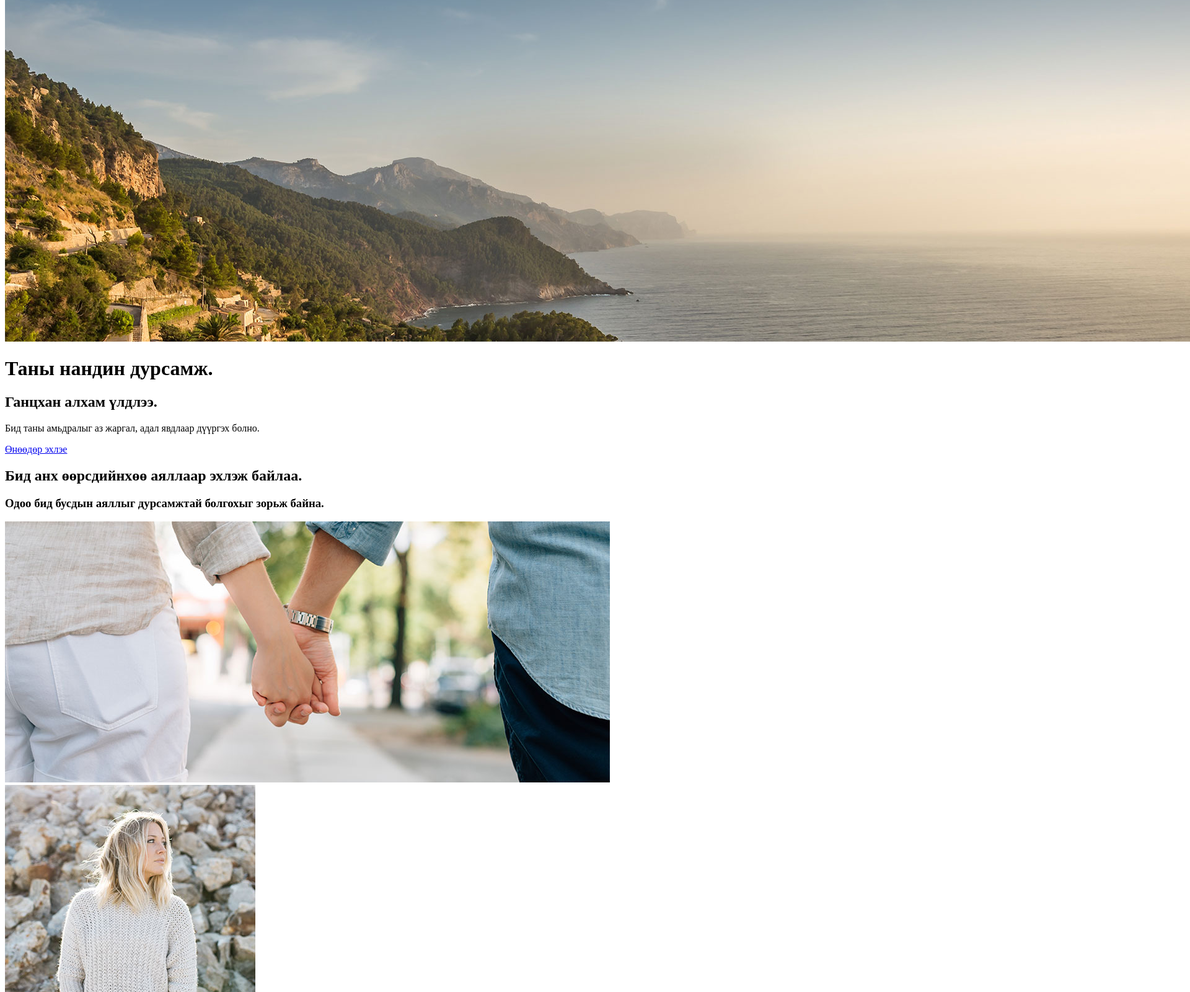
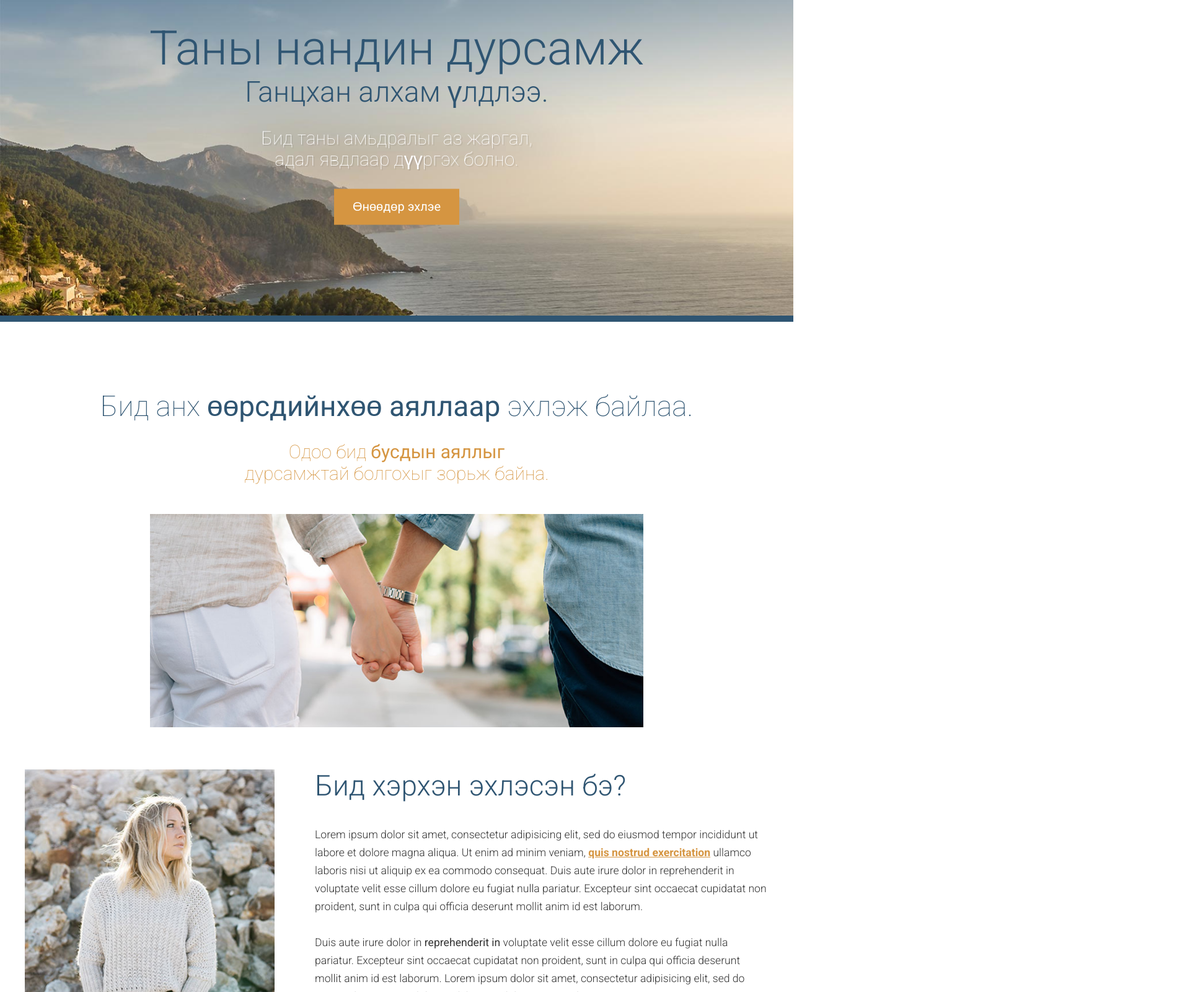
Before and after one commit to Zng-202601/platinum-travel-site, a website: page app/index.html in a window 1280 px wide. Shown: the part 260-1860 px from the top of the page at 62% size, 1920 px wide, since content can reach past the window. Drawn offline with Linux system fonts and the light colour scheme.

Commit message:
Large hero section, Intro section-ийг хийж дуусав

```diff
--- /dev/null
+++ b/app/assets/scripts/App.js
@@ -0,0 +1,5 @@
+import "../styles/styles.css";
+
+// if (module.hot) {
+//   module.hot.accept();
+// }
--- /dev/null
+++ b/app/assets/styles/base/_global.css
@@ -0,0 +1,16 @@
+body {
+    font-family: "Roboto", sans-serif;
+    color: #333;
+}
+img {
+    max-width: 100%;
+    height: auto;
+}
+
+* {
+    box-sizing: border-box;
+}
+
+a {
+    color: $mainOrange;
+}
--- /dev/null
+++ b/app/assets/styles/base/_mixins.css
@@ -0,0 +1,25 @@
+@define-mixin atSmall {
+    @media(min-width: 530px) {
+        @mixin-content;
+    }
+}
+
+@define-mixin atMedium {
+    @media(min-width: 880px) {
+        @mixin-content;
+    }
+}
+
+@define-mixin atLarge {
+    @media(min-width: 1200px) {
+        @mixin-content;
+    }
+}
+
+@define-mixin clearfix {
+    &::after {
+    content: "";
+    clear: both;
+    display: table;
+    }
+}
--- /dev/null
+++ b/app/assets/styles/base/_variables.css
@@ -0,0 +1,2 @@
+$mainBlue: #2f5572;
+$mainOrange: #d59541;
--- /dev/null
+++ b/app/assets/styles/modules/_btn.css
@@ -0,0 +1,19 @@
+.btn {
+    background-color: $mainBlue;
+    color: #fff;
+    text-decoration: none;
+    padding: 0.75rem 1.2rem;
+    display: inline-block;
+
+    &--orange {
+        background-color: $mainOrange;
+    }
+
+    &--large {
+        padding: 1.1rem 1.9rem;
+
+        @mixin atSmall {
+            font-size: 1.25rem;
+        }
+    }
+}
--- /dev/null
+++ b/app/assets/styles/modules/_generic-content-container.css
@@ -0,0 +1,15 @@
+.generic-content-container {
+    p {
+        line-height: 1.65;
+        margin: 1.8rem 0;
+        font-weight: 300;
+
+        @mixin atSmall {
+            font-size: 1.1rem;
+        }
+    }
+
+    p a {
+        font-weight: 700;
+    }
+}
--- /dev/null
+++ b/app/assets/styles/modules/_headline.css
@@ -0,0 +1,47 @@
+.headline {
+    font-weight: 300;
+    font-size: 1.7rem;
+    color: $mainBlue;
+
+    @mixin atSmall {
+         font-size: 2.875rem;
+    }
+
+    &--centered {
+        text-align: center;
+    }
+
+    &--orange {
+        color: $mainOrange;
+    }
+
+    &--small {
+        font-size: 1.1rem;
+
+        @mixin atSmall {
+            font-size: 1.875rem;
+        }
+    }
+
+    &--narrow {
+        max-width: 500px;
+        margin-left: auto;
+        margin-right: auto;
+    }
+
+    &--light {
+        font-weight: 100;
+    }
+
+    &--b-margin-small {
+        margin-bottom: 0.5em;
+    }
+
+    &--b-margin-large {
+        margin-bottom: 1.6em;
+    }
+
+    &--no-t-margin {
+        margin-top: 0;
+    }
+}
--- /dev/null
+++ b/app/assets/styles/modules/_large-hero.css
@@ -0,0 +1,54 @@
+.large-hero {
+    position: relative;
+    border-bottom: 10px solid $mainBlue;
+
+    &__image {
+        display: block;
+    }
+
+    &__text-content {
+        position: absolute;
+        top: 50%;
+        transform: translateY(-50%);
+        left: 0;
+        width: 100%;
+        text-align: center;
+    }
+
+    &__title {
+        font-weight: 300;
+        color: $mainBlue;
+        margin: 0;
+        font-size: 2rem;
+
+        @mixin atSmall{
+            font-size: 4.8rem;
+        }
+    }
+
+    &__subtitle {
+        font-weight: 300;
+        color: $mainBlue;
+        margin: 0;
+        font-size: 1.1rem;
+
+        @mixin atSmall {
+            font-size: 2.9rem;
+        }
+    }
+
+    &__description {
+        color: #fff;
+        font-size: 1.2rem;
+        font-weight: 100;
+        text-shadow: 2px 2px 0 rgba(0, 0, 0, 0.1);
+        max-width: 30rem;
+        margin-left: auto;
+        margin-right: auto;
+
+        @mixin atSmall {
+            font-size: 1.875rem;
+        }
+    }
+
+}
--- /dev/null
+++ b/app/assets/styles/modules/_page-section.css
@@ -0,0 +1,14 @@
+.page-section {
+    padding: 2rem 0;
+
+    @mixin atMedium {
+        padding: 4.5rem 0;
+    }
+
+    &--blue {
+        background-color: $mainBlue;
+        color: #fff;
+    }
+
+
+}
--- /dev/null
+++ b/app/assets/styles/modules/_row.css
@@ -0,0 +1,39 @@
+.row {
+    @mixin clearfix;
+
+    &--gutters > div {
+        padding-right: 65px;
+    }
+
+    &--gutters {
+        margin-right: -65px;
+    }
+
+    &__b-margin-until-medium {
+        margin-bottom: 1rem;
+    }
+
+    @mixin atMedium {
+    &__b-margin-until-medium {
+        margin-bottom: 0;
+    }
+
+        &__medium-4 {
+            float: left;
+            width: 33.33%;
+
+            &--larger {
+                width: 37%;
+            }
+        }
+
+        &__medium-8 {
+            float: left;
+            width: 66.66%;
+
+            &--smaller {
+                width: 63%;
+            }
+        }
+    }
+}
--- /dev/null
+++ b/app/assets/styles/modules/_wrapper.css
@@ -0,0 +1,25 @@
+.wrapper {
+    overflow: hidden;
+    padding-left: 18px;
+    padding-right: 18px;
+    max-width: 1236px;
+    margin-left: auto;
+    margin-right: auto;
+
+    &--medium {
+        max-width: 796px;
+    }
+
+    .wrapper {
+        padding-left: 0;
+        padding-right: 0;
+    }
+
+    &--b-margin {
+        margin-bottom: 1rem;
+
+        @mixin atSmall {
+            margin-bottom: 4rem;
+        }
+    }
+}
--- a/app/index.html
+++ b/app/index.html
@@ -20,7 +20,7 @@
   <body>
     <header>
       <img src="assets/images/icons/platinum_travel.svg" />
-      <a href="#">Хамт аялах</a>
+      <a href="#" class="btn">Хамт аялах</a>
       <nav>
         <ul>
           <li><a href="#our-beginning">Эхлэл</a></li>
@@ -31,22 +31,53 @@
     </header>
 
     <div class="large-hero">
-      <img src="assets/images/hero--large.jpg" />
-      <h1>Таны нандин дурсамж.</h1>
-      <h2>Ганцхан алхам үлдлээ.</h2>
-      <p>Бид таны амьдралыг аз жаргал, адал явдлаар дүүргэх болно.</p>
-      <p><a href="#">Өнөөдөр эхлэе</a></p>
+       <picture>
+          <source srcset="assets/images/hero--large.jpg 1920w, assets/images/hero--large-hi.jpg 3840w" media="(min-width:1380px)">
+          <source srcset="assets/images/hero--medium.jpg 1380w, assets/images/hero--medium-hi.jpg 2760w" media="(min-width:980px)">
+          <source srcset="assets/images/hero--small.jpg 990w, assets/images/hero--small-hi.jpg 1980w" media="(min-width:640px)"/>
+          <img class="large-hero__image"
+            srcset ="assets/images/hero--smaller.jpg 640w, assets/images/hero--smaller-hi-dpi.jpg 1280w"
+          alt="Ocean view"/>
+       </picture>
+      <div class="large-hero__text-content">
+        <h1 class="large-hero__title">Таны нандин дурсамж</h1>
+        <h2 class="large-hero__subtitle">Ганцхан алхам үлдлээ.</h2>
+        <p class="large-hero__description">Бид таны амьдралыг аз жаргал, адал явдлаар дүүргэх болно.</p>
+        <p><a href="#" class="btn btn--orange btn--large" >Өнөөдөр эхлэе</a></p>
+      </div>
     </div>
 
-    <div id="our-beginning">
-      <h2>Бид анх өөрсдийнхөө аяллаар эхлэж байлаа.</h2>
-      <h3>Одоо бид бусдын аяллыг дурсамжтай болгохыг зорьж байна.</h3>
+    <div id="our-beginning" class="page-section">
+      <div class="wrapper">
+        <h2 class="headline headline--centered headline--light headline--b-margin-small">Бид анх <strong>өөрсдийнхөө аяллаар</strong> эхлэж байлаа.</h2>
+        <h3 class="headline headline--centered headline--orange headline--small headline--narrow headline--light headline--b-margin-large">Одоо бид <strong>бусдын аяллыг</strong> дурсамжтай болгохыг зорьж байна.</h3>
+        <div class="wrapper wrapper--medium wrapper--b-margin">
           <img
-        src="assets/images/first-trip.jpg"
+            sizes="(min-width: 970px) 976px, 100vw"
+            srcset ="assets/images/first-trip-low-res.jpg 565w,
+            assets/images/first-trip.jpg 976w,
+            assets/images/first-trip-hi-dpi.jpg 1952w"
             alt="Couple walking down a street."
           />
-      <img src="assets/images/our-start.jpg" alt="Our founder, Jane Doe" />
-      <h2>Бид хэрхэн эхлэсэн бэ?</h2>
+        </div>
+        <div class="row row--gutters">
+          <div class="row__medium-4 row__medium-4--larger row__b-margin-until-medium">
+            <picture>
+              <source
+              sizes="404px"
+              srcset="assets/images/our-start.jpg 404w,
+              assets/images/our-start-hi-dpi.jpg 808w" media=" (min-width: 1020px)">
+              <source
+              sizes="316px"
+              srcset="assets/images/our-start-portrait.jpg 382w,
+              assets/images/our-start-portrait-hi-dpi.jpg 764w" media="(min-width: 800px)">
+              <img srcset ="assets/images/our-start-landscape.jpg 800w,
+              assets/images/our-start-landscape-hi-dpi.jpg 1600w" alt="Our founder, Jane doe">
+            </picture>
+          </div>
+          <div class="row__medium-8 row__medium-8--smaller">
+            <div class="generic-content-container">
+              <h2 class="headline headline--no-t-margin">Бид хэрхэн эхлэсэн бэ?</h2>
               <p>
                 Lorem ipsum dolor sit amet, consectetur adipisicing elit, sed do eiusmod
                 tempor incididunt ut labore et dolore magna aliqua. Ut enim ad minim
@@ -71,8 +102,13 @@
                 velit esse cillum <strong>dolore eu fugiat.</strong>
               </p>
             </div>
+          </div>
+        </div>
+      </div>
+    </div>
 
-    <div id="features">
+    <div id="features" class="page-section page-section--blue">
+      <div class="wrapper">
         <img src="assets/images/icons/star.svg" />
         <h2>Бидний онцлогууд</h2>
 
@@ -105,6 +141,7 @@
           Та манай аяллуудаар гурваас дээш удаа аялбал бид танд майхан барих, гал
           түлэх, хоол хийх, загас барих хэрэгслүүдийг бэлэглэх болно.
         </p>
+      </div>
     </div>
 
     <div id="testimonials">
@@ -148,7 +185,7 @@
     <footer>
       <p>
         Copyright &copy; 2019 Platinum Travel. All rights reserved.
-        <a href="#">Хамт аялах</a>
+        <a href="#" class="btn btn--orange">Хамт аялах</a>
       </p>
     </footer>
     <!-- "modal" хичээлийг үзтэлээ энэ тайлбар бүхий хэсгийг битгий нээгээрэй
@@ -169,5 +206,6 @@
     <div class="modal__close">X</div>
   </div>
   This is the end of the "modal" reference HTML -->
+<script src="bundled.js"></script>
 </body>
 </html>
```
Also changed, not shown: app/assets/styles/styles.css (added, +11 -0 lines), app/bundled.js (added, +209 -0 lines), package.json (+14 -0 lines), webpack.config.js (added, +46 -0 lines), 1 other file. Lines whose indentation alone changed are shown as unchanged.
